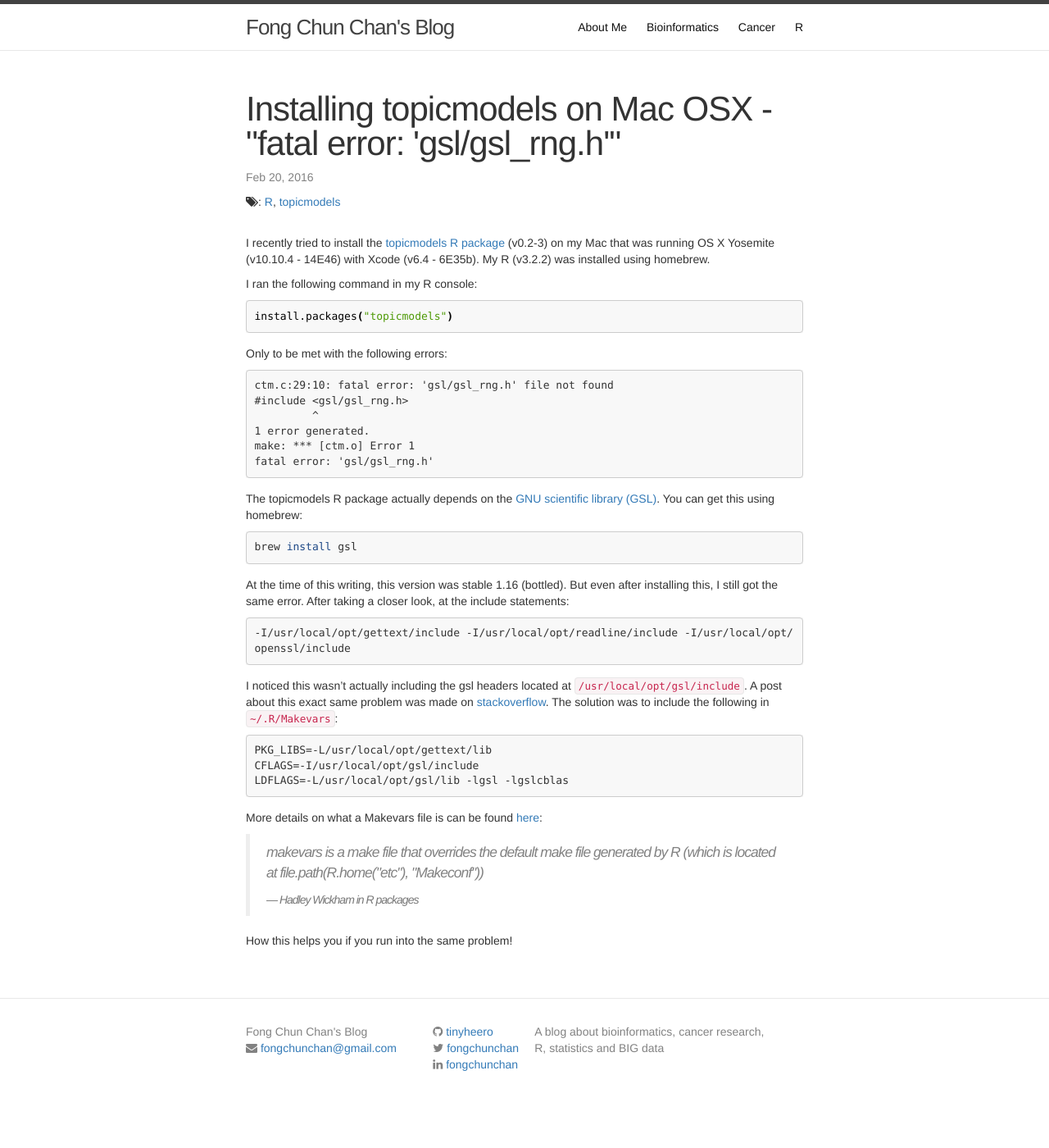
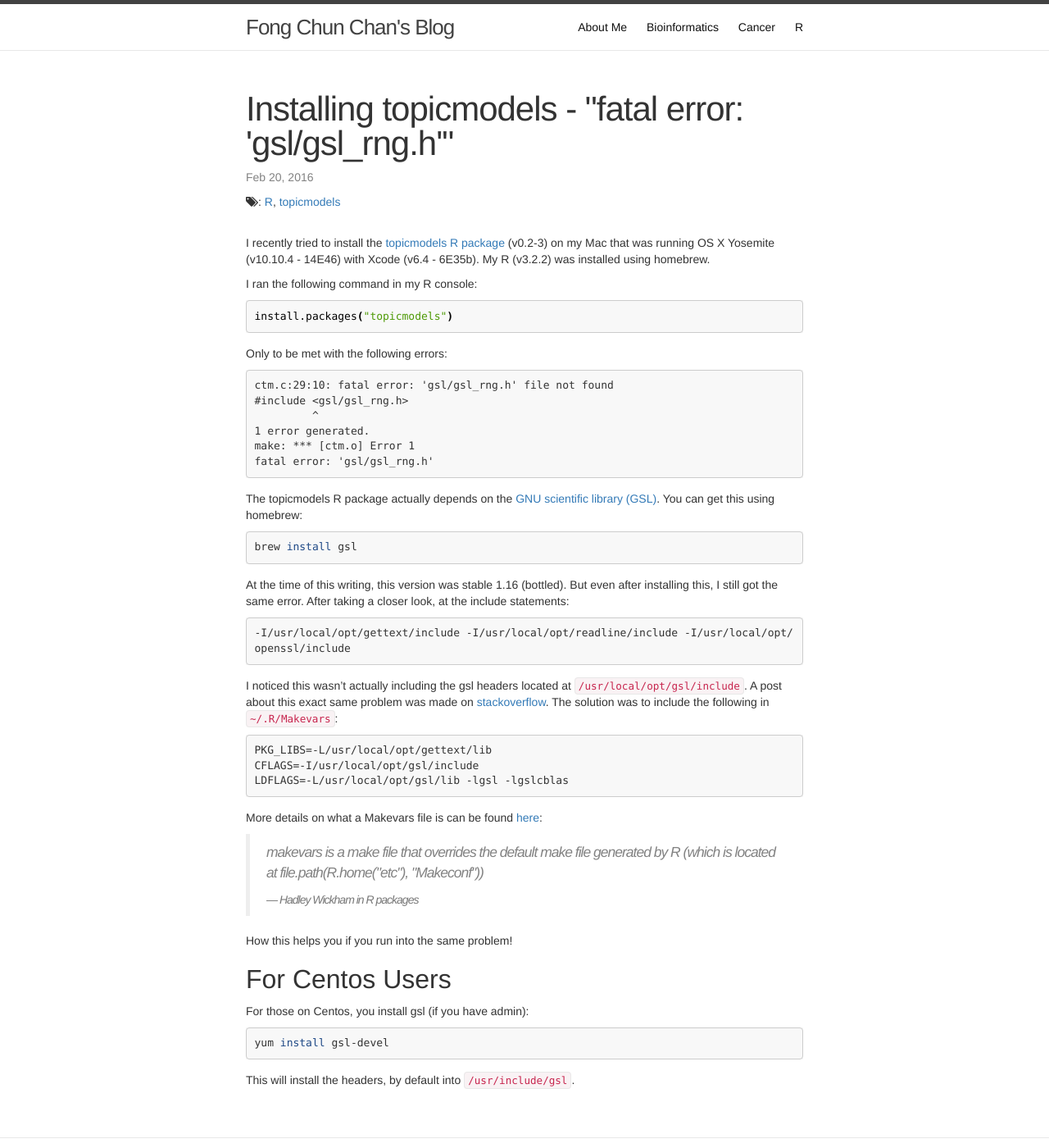
Before and after one commit to tinyheero/tinyheero.github.io, a Jekyll site: the page built from _posts/2016-02-20-install-r-topicmodels.md, in a window 1280 px wide and 1400 px high. Shown: the whole window at 82% size. Built offline with Jekyll 4.4.1, drawn with Linux system fonts in a browser that asks for light colours; nearby versions of some CDN libraries; library files that are not in the unit come from our copies; comment, search, counter and statistics services are not loaded.

Commit message:
Adding Centos Instructions

```diff
--- a/_posts/2016-02-20-install-r-topicmodels.md
+++ b/_posts/2016-02-20-install-r-topicmodels.md
@@ -1,6 +1,6 @@
 ---
 layout: post
-title: "Installing topicmodels on Mac OSX - \"fatal error: 'gsl/gsl_rng.h'\""
+title: "Installing topicmodels - \"fatal error: 'gsl/gsl_rng.h'\""
 date: 2016-02-20
 tags: [R, topicmodels]
 ---
@@ -52,3 +52,13 @@ More details on what a Makevars file is can be found [here](http://r-pkgs.had.co
 </blockquote>
 
 How this helps you if you run into the same problem!
+
+## For Centos Users
+
+For those on Centos, you install gsl (if you have admin):
+
+~~~bash
+yum install gsl-devel
+~~~
+
+This will install the headers, by default into `/usr/include/gsl`.
```
